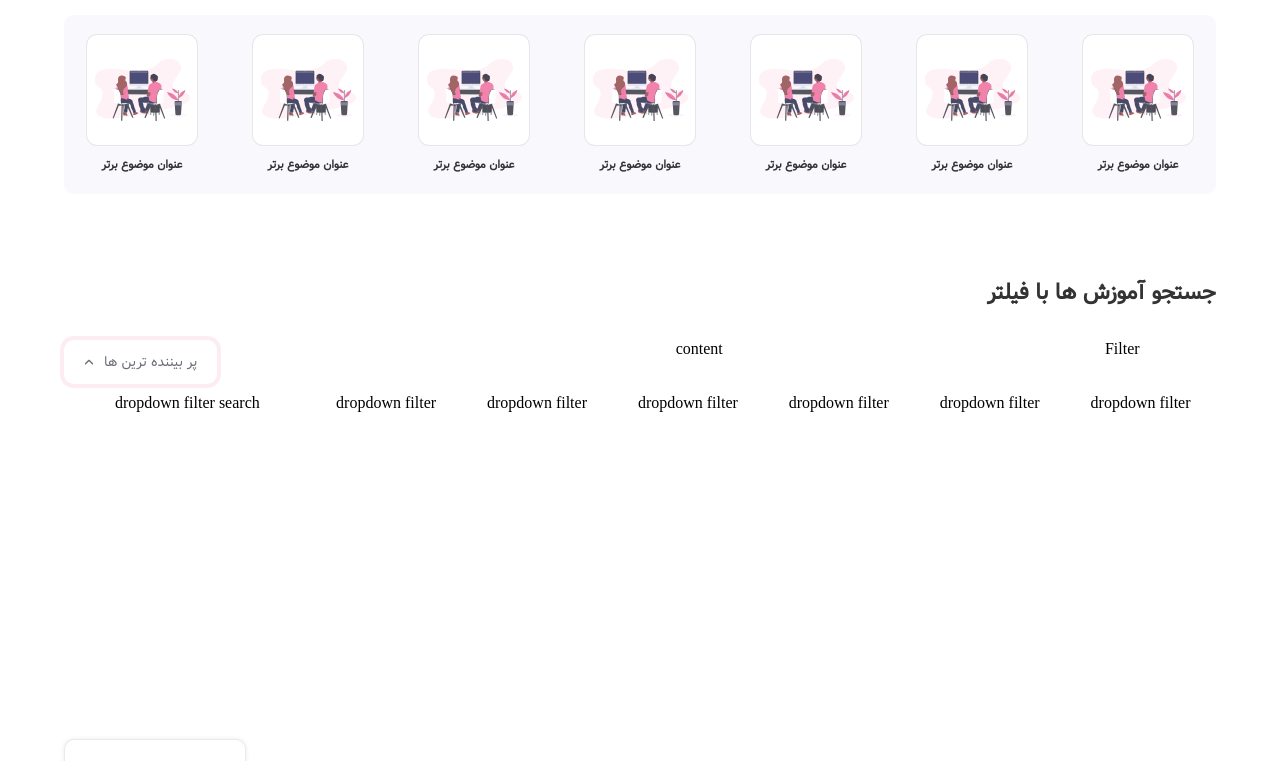
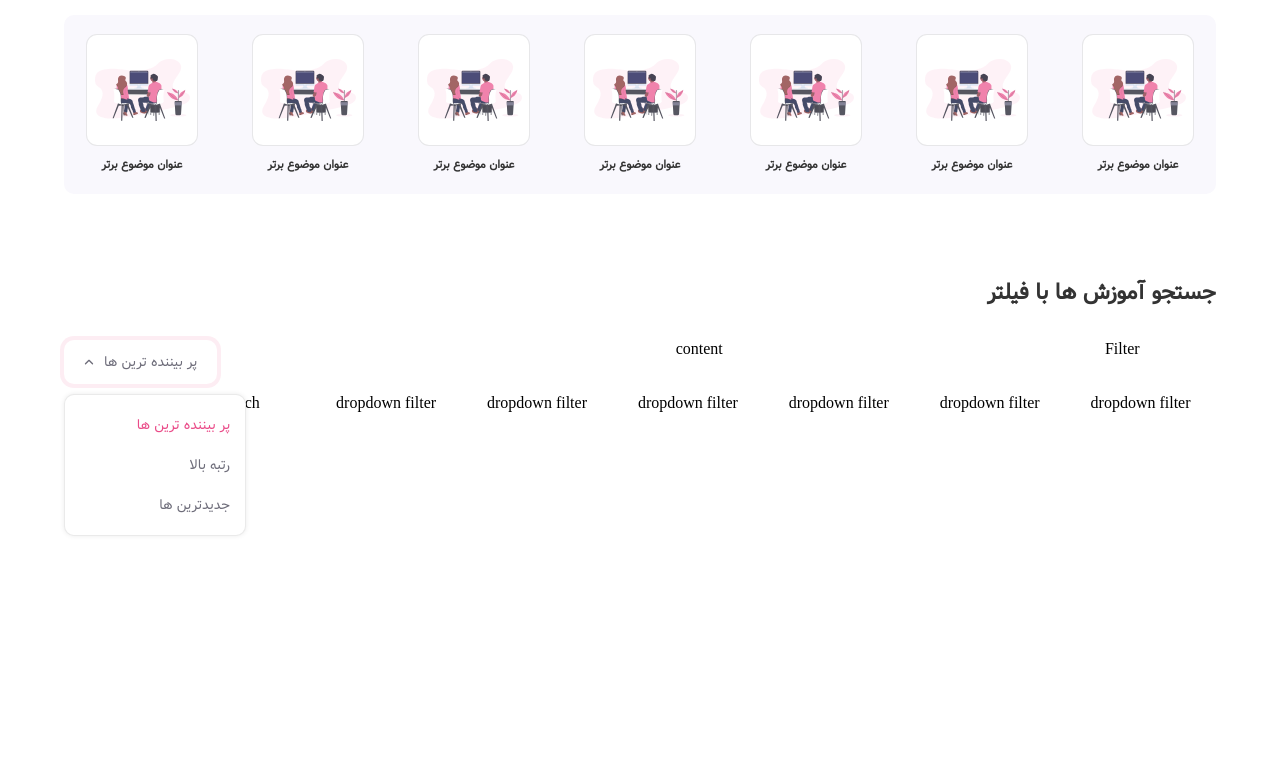
Before and after one commit to AhmadReshadarm/khudamoz, a plain HTML site: page index.html in a window 1280 px wide. Both pictures are taken after a click on the link "پر بیننده ترین ها". Shown: the part 751-1512 px from the top of the page. Drawn offline with Linux system fonts and the light colour scheme.

Commit message:
this fix is the final fix for dropdown option

```diff
--- a/style.css
+++ b/style.css
@@ -656,6 +656,7 @@ button {
   display: flex;
   flex-direction: row;
   justify-content: flex-start;
+  position: relative;
 }
 .btn-dropdown-link {
   padding: 10px 15px;
@@ -702,7 +703,7 @@ button {
   display: block;
   z-index: 2;
   position: absolute;
-  top: calc(185% + 5px);
+  top: calc(100% + 5px);
   background-color: var(--mainColor);
   border: 1px solid var(--box-shadow);
   border-radius: 10px;
```
